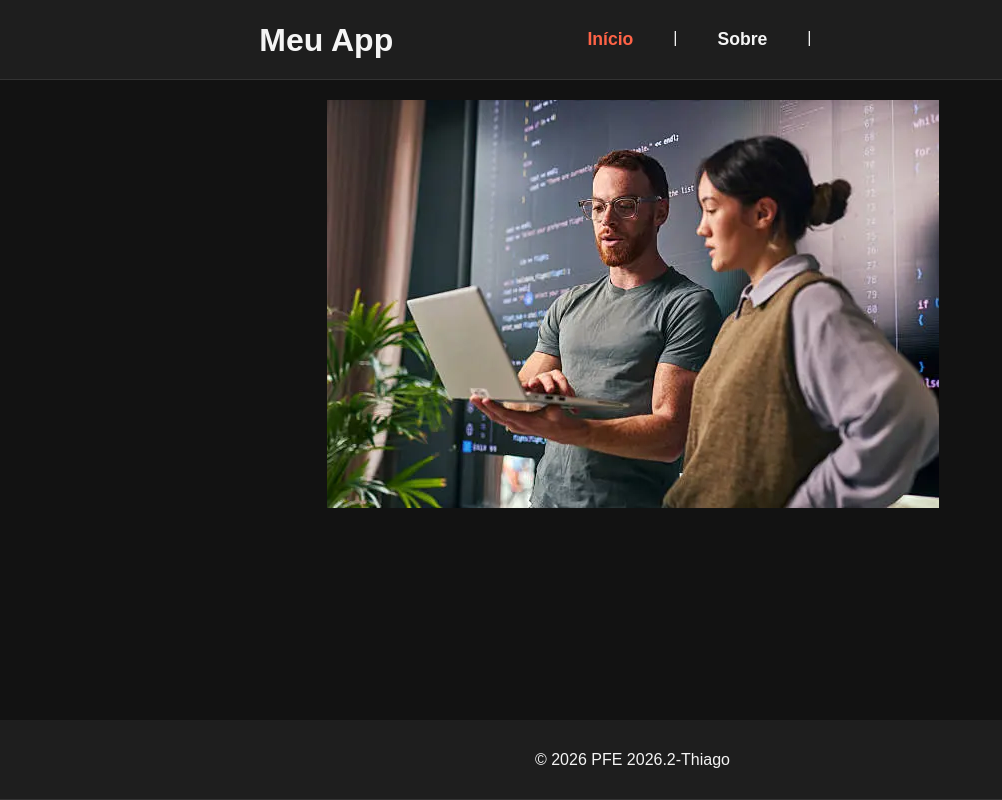
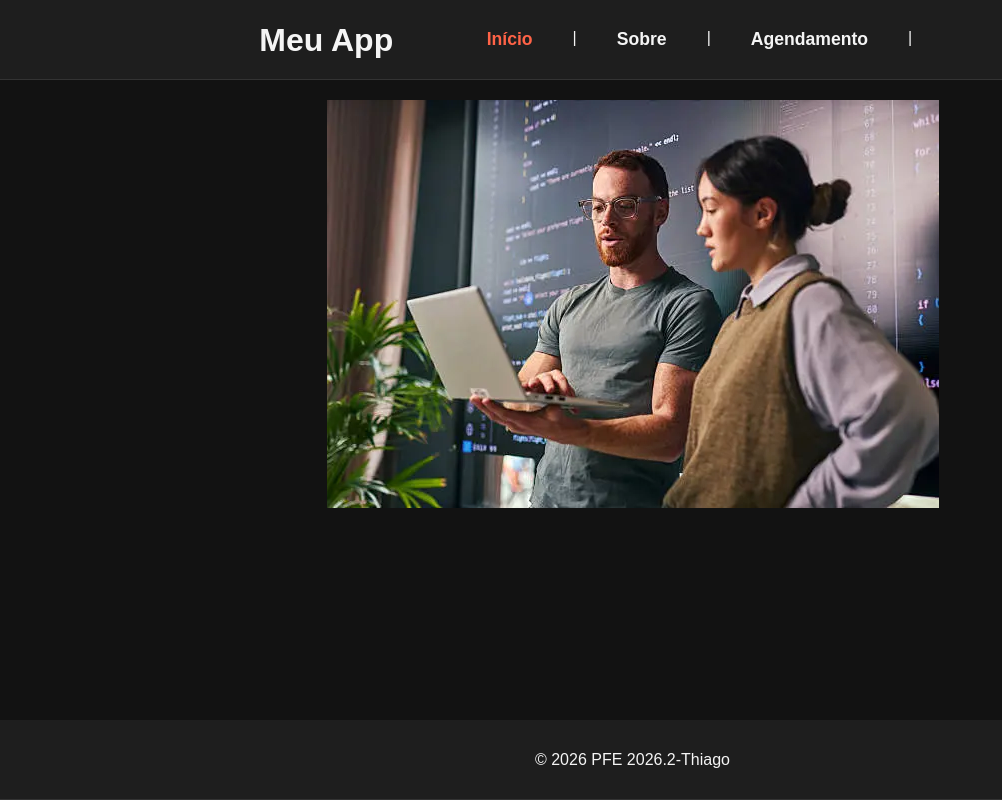
Before and after one commit to tms-prof/componentes-react, a React (Vite) app: page / in a window 1280 px wide. Shown: the whole page, without its empty margins (0-1002 px from the left). Built offline with nearby package versions, Linux system fonts and the light colour scheme.

Commit message:
componente agendamento adicionado com localstorage

```diff
--- a/src/App.jsx
+++ b/src/App.jsx
@@ -5,6 +5,7 @@ import { Routes, Route, Link, NavLink } from 'react-router-dom';
 import Header from './components/Header';
 import Footer from './components/Footer';
 import Contato from './components/Contato';
+import Agendamento from './pages/Agendamento';
 
 export default function App() {
   return (
@@ -13,11 +14,13 @@ export default function App() {
         <nav>
          <NavLink to="/" >Início</NavLink> |{" "}
          <NavLink to="/sobre">Sobre</NavLink> |{" "}
-        </nav>
+         <NavLink to="/agendamento">Agendamento</NavLink> |{" "}
+         </nav>
        </Header>
         <Routes>
           <Route path="/" element={<Inicio />} />
           <Route path="/sobre" element={<Sobre />} />
+          <Route path="/agendamento" element={<Agendamento />} />
         </Routes>
         <Footer year="2026" companyName="PFE 2026.2-Thiago" />
     </>
```
